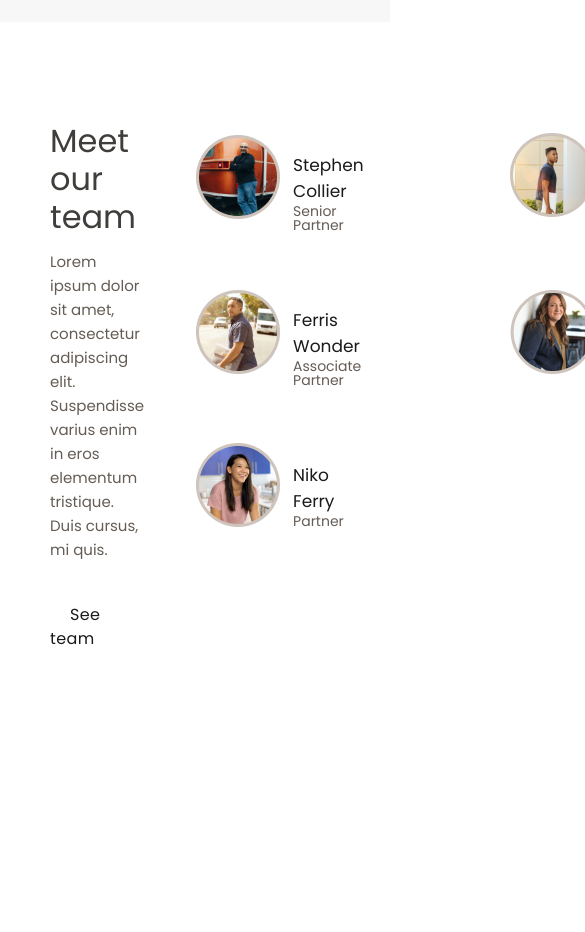
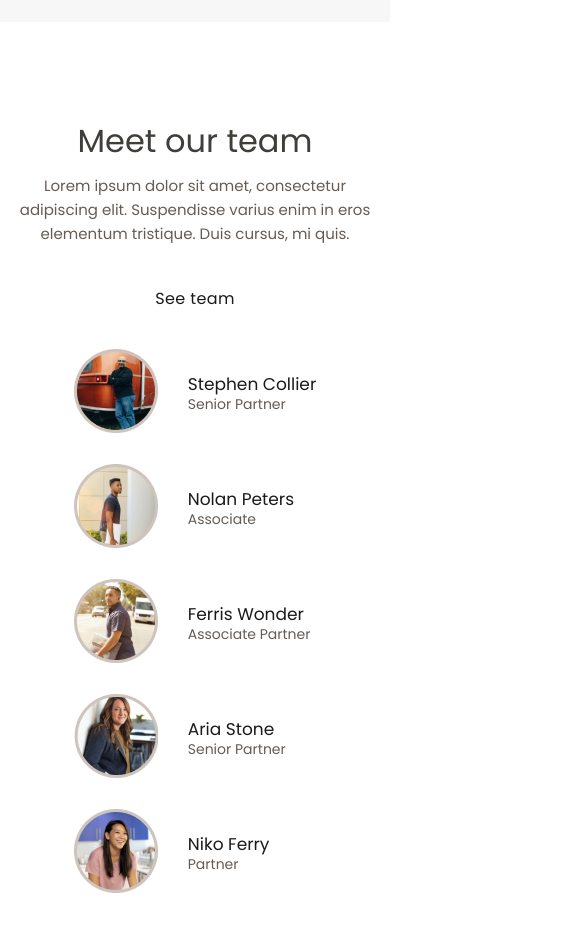
Before and after one commit to Daniil-gavrilooov/wishbone, a plain HTML site: page app/index.html in a window 390 px wide. Shown: the part 6520-7452 px from the top of the page, 585 px wide, since content can reach past the window. Before the commit the page ends 7271 px from the top, so only its background shows below. Drawn offline with Linux system fonts and the light colour scheme.

Commit message:
finish (team)

```diff
--- a/app/index.html
+++ b/app/index.html
@@ -341,31 +341,31 @@
 
                     <div class="team__name">
                         <div class="team__item">
-                            <div class="about__name">
+                            <div class="about__name team-name">
                                 <p class="about__name-text">Stephen Collier</p>
                                 <p class="about__name-text">Senior Partner</p>
                             </div>
                         </div>
                         <div class="team__item">
-                            <div class="about__name">
+                            <div class="about__name team-name">
                                 <p class="about__name-text">Nolan Peters</p>
                                 <p class="about__name-text">Associate</p>
                             </div>
                         </div>
                         <div class="team__item">
-                            <div class="about__name">
+                            <div class="about__name team-name">
                                 <p class="about__name-text">Ferris Wonder</p>
                                 <p class="about__name-text">Associate Partner</p>
                             </div>
                         </div>
                         <div class="team__item">
-                            <div class="about__name">
+                            <div class="about__name team-name">
                                 <p class="about__name-text">Aria Stone</p>
                                 <p class="about__name-text">Senior Partner</p>
                             </div>
                         </div>
                         <div class="team__item">
-                            <div class="about__name">
+                            <div class="about__name team-name">
                                 <p class="about__name-text">Niko Ferry</p>
                                 <p class="about__name-text">Partner</p>
                             </div>
--- a/app/scss/_team.scss
+++ b/app/scss/_team.scss
@@ -47,3 +47,42 @@
         }
     }
 }
+
+@media (max-width: 1100px) {
+    .team{
+        &__name{
+            grid-column-gap: 80px;
+        }
+    }
+}
+
+@media (max-width: 1000px) {
+    .team{
+        &__inner{
+            flex-direction: column;
+            align-items: center;
+            gap: 30px;
+            margin-left: 0;
+        }
+
+        &__info{
+            text-align: center;
+        }
+
+        &__btn{
+            margin-left: 0;
+        }
+    }
+}
+
+@media (max-width: 700px) {
+    .team{
+        &__name{
+            grid-template-columns: 1fr;
+        }
+
+        &-name::before {
+            left: 0%;
+        }
+    }
+}
```
Also changed, not shown: app/css/style.min.css.
